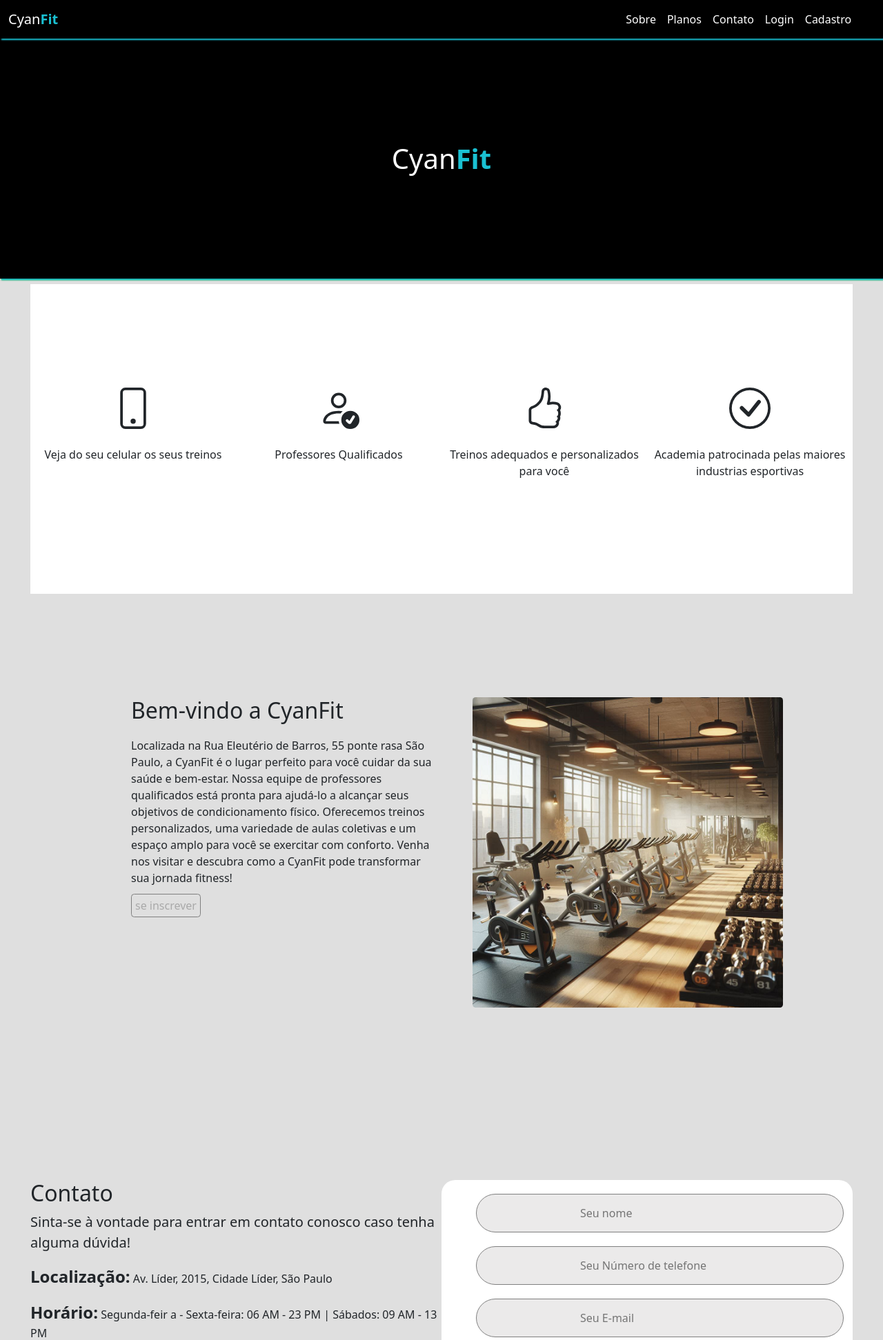
After one commit to MarwinSoares/CyanFit, a PHP site: page /home.php in a window 1280 px wide. The commit adds this page. Shown: the top 1943 px of the page at 69% size. Run offline with PHP 8.4, Linux system fonts and the light colour scheme.

Commit message:
atualização

```diff
--- /dev/null
+++ b/home.php
@@ -0,0 +1,165 @@
+
+<!DOCTYPE html>
+<html lang="pt-br">
+<head>
+    <meta charset="UTF-8">
+    <meta name="viewport" content="width=device-width, initial-scale=1.0">
+    <link href="https://cdn.jsdelivr.net/npm/bootstrap@5.3.3/dist/css/bootstrap.min.css" rel="stylesheet" integrity="sha384-QWTKZyjpPEjISv5WaRU9OFeRpok6YctnYmDr5pNlyT2bRjXh0JMhjY6hW+ALEwIH" crossorigin="anonymous">
+    <script src="https://cdn.jsdelivr.net/npm/bootstrap@5.3.3/dist/js/bootstrap.bundle.min.js" integrity="sha384-YvpcrYf0tY3lHB60NNkmXc5s9fDVZLESaAA55NDzOxhy9GkcIdslK1eN7N6jIeHz" crossorigin="anonymous"></script>
+    <link rel="stylesheet" href="style.css">
+    <title>AtualFit | Home</title>
+</head>
+<body>
+    <nav class="navbar navbar-expand-lg">
+        <div class="container-fluid">
+          <a class="navbar-brand cyanlogo" href="home.php">Cyan<strong class="navstr">Fit</strong></a>
+          <button class="navbar-toggler" type="button" data-bs-toggle="collapse" data-bs-target="#navbarNav" aria-controls="navbarNav" aria-expanded="false" aria-label="Toggle navigation">
+            <span class="navbar-toggler-icon"></span>
+          </button>
+          <div class="collapse navbar-collapse" id="navbarNav">
+            <ul class="navbar-nav">
+              <li class="nav-item">
+                <a class="nav-link active" aria-current="page" href="#">Home</a>
+              </li>
+              <li class="nav-item">
+                <a class="nav-link" aria-current="page" href="#">Sobre</a>
+              </li>
+              <li class="nav-item">
+                <a class="nav-link" href="planos.php">Planos</a>
+              </li>
+              <li class="nav-item">
+                <a class="nav-link" href="#">Contato</a>
+              </li>
+              <li class="nav-item">
+                <a class="nav-link" href="login.php">Login</a>
+              </li>
+
+              <li class="nav-item">
+                <a class="nav-link" href="#">Cadastro</a>
+              </li>
+            </ul>
+          </div>
+        </div>
+      </nav>
+      <div class="cyan-fit">
+        <h1>Cyan<strong class="navstr">Fit</strong></h1>
+      </div>
+      <div class="row icons">
+        <div class="col-md-3 text-center ">
+            <svg xmlns="http://www.w3.org/2000/svg" width="60" height="60" fill="currentColor" class="bi bi-phone" viewBox="0 0 16 16">
+                <path d="M11 1a1 1 0 0 1 1 1v12a1 1 0 0 1-1 1H5a1 1 0 0 1-1-1V2a1 1 0 0 1 1-1zM5 0a2 2 0 0 0-2 2v12a2 2 0 0 0 2 2h6a2 2 0 0 0 2-2V2a2 2 0 0 0-2-2z"/>
+                <path d="M8 14a1 1 0 1 0 0-2 1 1 0 0 0 0 2"/>
+              </svg>
+              <p>Veja do seu celular os seus treinos</p>
+        </div>
+        <div class="col-md-3 text-center">
+            <svg xmlns="http://www.w3.org/2000/svg" width="60" height="60" fill="currentColor" class="bi bi-person-check" viewBox="0 0 16 16">
+                <path d="M12.5 16a3.5 3.5 0 1 0 0-7 3.5 3.5 0 0 0 0 7m1.679-4.493-1.335 2.226a.75.75 0 0 1-1.174.144l-.774-.773a.5.5 0 0 1 .708-.708l.547.548 1.17-1.951a.5.5 0 1 1 .858.514M11 5a3 3 0 1 1-6 0 3 3 0 0 1 6 0M8 7a2 2 0 1 0 0-4 2 2 0 0 0 0 4"/>
+                <path d="M8.256 14a4.5 4.5 0 0 1-.229-1.004H3c.001-.246.154-.986.832-1.664C4.484 10.68 5.711 10 8 10q.39 0 .74.025c.226-.341.496-.65.804-.918Q8.844 9.002 8 9c-5 0-6 3-6 4s1 1 1 1z"/>
+              </svg>
+              <p>Professores Qualificados</p>
+        </div>
+        <div class="col-md-3 text-center">
+            <svg xmlns="http://www.w3.org/2000/svg" width="60" height="60" fill="currentColor" class="bi bi-hand-thumbs-up" viewBox="0 0 16 16">
+                <path d="M8.864.046C7.908-.193 7.02.53 6.956 1.466c-.072 1.051-.23 2.016-.428 2.59-.125.36-.479 1.013-1.04 1.639-.557.623-1.282 1.178-2.131 1.41C2.685 7.288 2 7.87 2 8.72v4.001c0 .845.682 1.464 1.448 1.545 1.07.114 1.564.415 2.068.723l.048.03c.272.165.578.348.97.484.397.136.861.217 1.466.217h3.5c.937 0 1.599-.477 1.934-1.064a1.86 1.86 0 0 0 .254-.912c0-.152-.023-.312-.077-.464.201-.263.38-.578.488-.901.11-.33.172-.762.004-1.149.069-.13.12-.269.159-.403.077-.27.113-.568.113-.857 0-.288-.036-.585-.113-.856a2 2 0 0 0-.138-.362 1.9 1.9 0 0 0 .234-1.734c-.206-.592-.682-1.1-1.2-1.272-.847-.282-1.803-.276-2.516-.211a10 10 0 0 0-.443.05 9.4 9.4 0 0 0-.062-4.509A1.38 1.38 0 0 0 9.125.111zM11.5 14.721H8c-.51 0-.863-.069-1.14-.164-.281-.097-.506-.228-.776-.393l-.04-.024c-.555-.339-1.198-.731-2.49-.868-.333-.036-.554-.29-.554-.55V8.72c0-.254.226-.543.62-.65 1.095-.3 1.977-.996 2.614-1.708.635-.71 1.064-1.475 1.238-1.978.243-.7.407-1.768.482-2.85.025-.362.36-.594.667-.518l.262.066c.16.04.258.143.288.255a8.34 8.34 0 0 1-.145 4.725.5.5 0 0 0 .595.644l.003-.001.014-.003.058-.014a9 9 0 0 1 1.036-.157c.663-.06 1.457-.054 2.11.164.175.058.45.3.57.65.107.308.087.67-.266 1.022l-.353.353.353.354c.043.043.105.141.154.315.048.167.075.37.075.581 0 .212-.027.414-.075.582-.05.174-.111.272-.154.315l-.353.353.353.354c.047.047.109.177.005.488a2.2 2.2 0 0 1-.505.805l-.353.353.353.354c.006.005.041.05.041.17a.9.9 0 0 1-.121.416c-.165.288-.503.56-1.066.56z"/>
+              </svg>
+              <p>Treinos adequados e personalizados para você</p>
+        </div>
+        <div class="col-md-3 text-center">
+            <svg xmlns="http://www.w3.org/2000/svg" width="60" height="60" fill="currentColor" class="bi bi-check-circle" viewBox="0 0 16 16">
+  <path d="M8 15A7 7 0 1 1 8 1a7 7 0 0 1 0 14m0 1A8 8 0 1 0 8 0a8 8 0 0 0 0 16"/>
+  <path d="m10.97 4.97-.02.022-3.473 4.425-2.093-2.094a.75.75 0 0 0-1.06 1.06L6.97 11.03a.75.75 0 0 0 1.079-.02l3.992-4.99a.75.75 0 0 0-1.071-1.05"/>
+</svg>
+              <p>Academia patrocinada pelas maiores industrias esportivas</p>
+        </div>
+
+      </div>
+      <div class="row bv">
+        <div class="col-md-6">
+          <h2>Bem-vindo a CyanFit</h2>
+          <p>Localizada na Rua Eleutério de Barros, 55 ponte rasa São Paulo, a CyanFit é o lugar perfeito para você cuidar da sua saúde e bem-estar. Nossa equipe de professores qualificados está pronta para ajudá-lo a alcançar seus objetivos de condicionamento físico. Oferecemos treinos personalizados, uma variedade de aulas coletivas e um espaço amplo para você se exercitar com conforto.
+              Venha nos visitar e descubra como a CyanFit pode transformar sua jornada fitness!</p>
+              <a href="planos.html">se inscrever</a>
+        </div>
+        <div class="col-md-6"><img class="img-fluid" src="imagens/_ad34754d-bac6-49e2-9dd5-d1ff9d8b46f3.jpg" alt=""></div>
+      </div>
+
+      <div class="row bc">
+        <div class="col-md-6">
+            <h3>Contato</h3>
+            <p id="p">Sinta-se à vontade para entrar em contato conosco caso tenha alguma dúvida!</p>
+            <p><strong>Localização:</strong>  Av. Líder, 2015, Cidade Líder, São Paulo</p>
+            <p><strong>Horário:</strong>  Segunda-feir  a - Sexta-feira: 06 AM - 23 PM | Sábados: 09 AM - 13 PM</p>
+            <p><strong>Contato:</strong>  +1 (234) 567 89 00 cyan.fit@gmail.com</p>
+            <a class="midia" href=""><svg xmlns="http://www.w3.org/2000/svg" width="30" height="30" fill="currentColor" class="bi bi-facebook" viewBox="0 0 16 16">
+              <path d="M16 8.049c0-4.446-3.582-8.05-8-8.05C3.58 0-.002 3.603-.002 8.05c0 4.017 2.926 7.347 6.75 7.951v-5.625h-2.03V8.05H6.75V6.275c0-2.017 1.195-3.131 3.022-3.131.876 0 1.791.157 1.791.157v1.98h-1.009c-.993 0-1.303.621-1.303 1.258v1.51h2.218l-.354 2.326H9.25V16c3.824-.604 6.75-3.934 6.75-7.951"/>
+            </svg></a>
+            <a class="midia" href=""><svg xmlns="http://www.w3.org/2000/svg" width="30" height="30" fill="currentColor" class="bi bi-instagram" viewBox="0 0 16 16">
+              <path d="M8 0C5.829 0 5.556.01 4.703.048 3.85.088 3.269.222 2.76.42a3.9 3.9 0 0 0-1.417.923A3.9 3.9 0 0 0 .42 2.76C.222 3.268.087 3.85.048 4.7.01 5.555 0 5.827 0 8.001c0 2.172.01 2.444.048 3.297.04.852.174 1.433.372 1.942.205.526.478.972.923 1.417.444.445.89.719 1.416.923.51.198 1.09.333 1.942.372C5.555 15.99 5.827 16 8 16s2.444-.01 3.298-.048c.851-.04 1.434-.174 1.943-.372a3.9 3.9 0 0 0 1.416-.923c.445-.445.718-.891.923-1.417.197-.509.332-1.09.372-1.942C15.99 10.445 16 10.173 16 8s-.01-2.445-.048-3.299c-.04-.851-.175-1.433-.372-1.941a3.9 3.9 0 0 0-.923-1.417A3.9 3.9 0 0 0 13.24.42c-.51-.198-1.092-.333-1.943-.372C10.443.01 10.172 0 7.998 0zm-.717 1.442h.718c2.136 0 2.389.007 3.232.046.78.035 1.204.166 1.486.275.373.145.64.319.92.599s.453.546.598.92c.11.281.24.705.275 1.485.039.843.047 1.096.047 3.231s-.008 2.389-.047 3.232c-.035.78-.166 1.203-.275 1.485a2.5 2.5 0 0 1-.599.919c-.28.28-.546.453-.92.598-.28.11-.704.24-1.485.276-.843.038-1.096.047-3.232.047s-2.39-.009-3.233-.047c-.78-.036-1.203-.166-1.485-.276a2.5 2.5 0 0 1-.92-.598 2.5 2.5 0 0 1-.6-.92c-.109-.281-.24-.705-.275-1.485-.038-.843-.046-1.096-.046-3.233s.008-2.388.046-3.231c.036-.78.166-1.204.276-1.486.145-.373.319-.64.599-.92s.546-.453.92-.598c.282-.11.705-.24 1.485-.276.738-.034 1.024-.044 2.515-.045zm4.988 1.328a.96.96 0 1 0 0 1.92.96.96 0 0 0 0-1.92m-4.27 1.122a4.109 4.109 0 1 0 0 8.217 4.109 4.109 0 0 0 0-8.217m0 1.441a2.667 2.667 0 1 1 0 5.334 2.667 2.667 0 0 1 0-5.334"/>
+            </svg></a>
+            <a class="midia" href=""><svg xmlns="http://www.w3.org/2000/svg" width="30" height="30" fill="currentColor" class="bi bi-twitter-x" viewBox="0 0 16 16">
+              <path d="M12.6.75h2.454l-5.36 6.142L16 15.25h-4.937l-3.867-5.07-4.425 5.07H.316l5.733-6.57L0 .75h5.063l3.495 4.633L12.601.75Zm-.86 13.028h1.36L4.323 2.145H2.865z"/>
+            </svg></a>
+            <a class="midia" href=""><svg xmlns="http://www.w3.org/2000/svg" width="30" height="30" fill="currentColor" class="bi bi-youtube" viewBox="0 0 16 16">
+              <path d="M8.051 1.999h.089c.822.003 4.987.033 6.11.335a2.01 2.01 0 0 1 1.415 1.42c.101.38.172.883.22 1.402l.01.104.022.26.008.104c.065.914.073 1.77.074 1.957v.075c-.001.194-.01 1.108-.082 2.06l-.008.105-.009.104c-.05.572-.124 1.14-.235 1.558a2.01 2.01 0 0 1-1.415 1.42c-1.16.312-5.569.334-6.18.335h-.142c-.309 0-1.587-.006-2.927-.052l-.17-.006-.087-.004-.171-.007-.171-.007c-1.11-.049-2.167-.128-2.654-.26a2.01 2.01 0 0 1-1.415-1.419c-.111-.417-.185-.986-.235-1.558L.09 9.82l-.008-.104A31 31 0 0 1 0 7.68v-.123c.002-.215.01-.958.064-1.778l.007-.103.003-.052.008-.104.022-.26.01-.104c.048-.519.119-1.023.22-1.402a2.01 2.01 0 0 1 1.415-1.42c.487-.13 1.544-.21 2.654-.26l.17-.007.172-.006.086-.003.171-.007A100 100 0 0 1 7.858 2zM6.4 5.209v4.818l4.157-2.408z"/>
+            </svg></a>
+          </div>
+        <div class="col-md-6" style="background-color: white; border-radius: 20px;">
+
+          <form id="form-home" action="mensagens.php" method="post">
+            <input placeholder="Seu nome" type="text">
+            <br>
+            <input placeholder="Seu Número de telefone" type="text">
+            <br>
+            <input placeholder="Seu E-mail" type="email">
+            <br>
+            <textarea id="mensagem"  placeholder="Digite sua mensagem"></textarea>
+            <br>
+            <button type="submit">Enviar</button>
+          </form>
+
+
+
+
+
+
+        </div>
+      </div>
+      <footer style="background-color: #d9d9d9;">
+        <h3>Cyan<strong class="navstr">Fit</strong></h3>
+        <div class="row lista">
+            <div class="col-md-3">
+                <ul>
+                    <li><a href="home.php">Home</a></li>
+                    <li><a href="sobre.php">Sobre nós</a></li>
+                    <li><a href="planos.html">Planos</a></li>
+                    <li><a href="trabalhe.php">Trabalhe Conosco</a></li>
+                </ul>
+            </div>
+            <div class="col-md-3">
+                <ul>
+                  <li><a href="">Conheça</a></li>
+                  <li><a href="">Unidades</a></li>
+                  <li><a href="">Aulas</a></li>
+                </ul>
+            </div>
+            <div class="col-md-3">
+                <ul>
+                  <li><a href="">Veja Também</a></li>
+                  <li><a href="">Para investidores</a></li>
+                  <li><a href="">Indique um imóvel</a></li>
+                </ul>
+            </div>
+            <div class="col-md-3">
+                <ul>
+                  <li><a href="">Contratos</a></li>
+                  <li><a href="">Trabalhe conosco</a></li>
+                  <li><a href="canal.php">Canal de Denúncias</a></li>
+                </ul>
+            </div>
+
+        </div>
+        <p style="text-align:center;">Feito pelo grupo Cyan<strong class="navstr">Fit</strong></p>
+      </footer>
+</body>
+</html>
--- a/style.css
+++ b/style.css
@@ -1,6 +1,12 @@
 @charset "UTF8";
 body{
     background-color: rgba(169, 169, 169, 0.37);
+}
+.cyanlogo{
+    text-decoration: none;
+}
+.cyanlogo:hover{
+    color: white;
 }
 .navbar{
     background-color: black;
@@ -34,8 +48,7 @@ body{
 }
 .icons{
     background-color: white;
-    margin-right: 0pc;
-    margin-left: 0pc;
+
 }
 .row {
     --bs-gutter-x: -5.5rem;
```
Also changed, not shown: other parts of style.css (+46 -8 lines), cadastro.html (added, +87 -0 lines).
